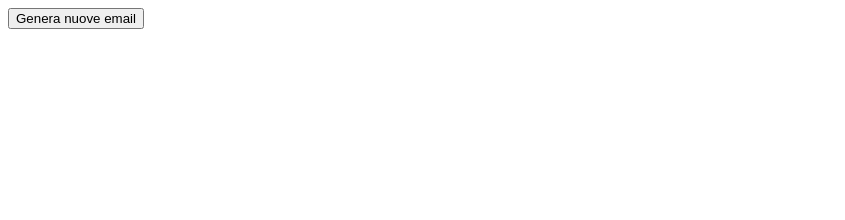
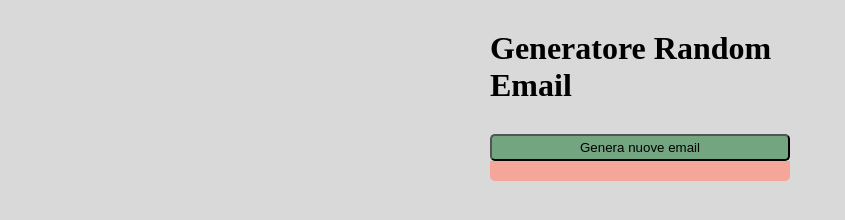
Before and after one commit to Tibaldi-Nicol/js-email-list, a plain HTML site: page index.html in a window 1280 px wide. Shown: the whole page, without its empty margins (0-845 px from the left). Drawn offline with nearby package versions, Linux system fonts and the light colour scheme; no server answers.

Commit message:
[UPD]Add-css

```diff
--- a/css/style.css
+++ b/css/style.css
@@ -0,0 +1,49 @@
+/*css reset*/
+
+*{
+    margin: 0;
+    padding: 0;
+    box-sizing: border-box;
+}
+
+#refresh-btn{
+    background-color: #73A580;
+    padding: 4px 8px;
+    border-radius: 5px;
+    width: 100%;
+}
+
+.form{
+    background-color: #F4A698;
+    border-bottom-left-radius: 5px;
+    border-bottom-right-radius: 5px;
+}
+
+.centro{
+
+   width: 300px;
+   height: 100%;
+}
+
+ul{
+    list-style: none;
+}
+
+.posizione{
+    display: flex;
+    align-items: center;
+    justify-content: center;
+
+}
+
+.form{
+    padding: 10px;
+}
+h1{
+    margin-top: 30px;
+    margin-bottom: 30px;
+}
+
+body{
+    background-color: #D9D9D9;
+}
--- a/index.html
+++ b/index.html
@@ -7,10 +7,35 @@
     <link rel="stylesheet" href="./css/style.css">
 </head>
 <body>
-    <button id="refresh-btn">Genera nuove email</button>
-    <ul id="email-list"></ul>
+
+
+        <div class="posizione">
+
+            <div class="centro">
+                <h1>Generatore Random Email</h1>
+
+                <button id="refresh-btn">Genera nuove email</button>
+
+
+                <div class="form">
+
+
+                    <ul id="email-list"></ul>
+
+                </div>
+
+            </div>
+
+        </div>
+
+
+
+
+
     <script src="https://cdn.jsdelivr.net/npm/axios/dist/axios.min.js"></script>
 
     <script src="./js/scrip.js"></script>
+
+
 </body>
 </html>
```
